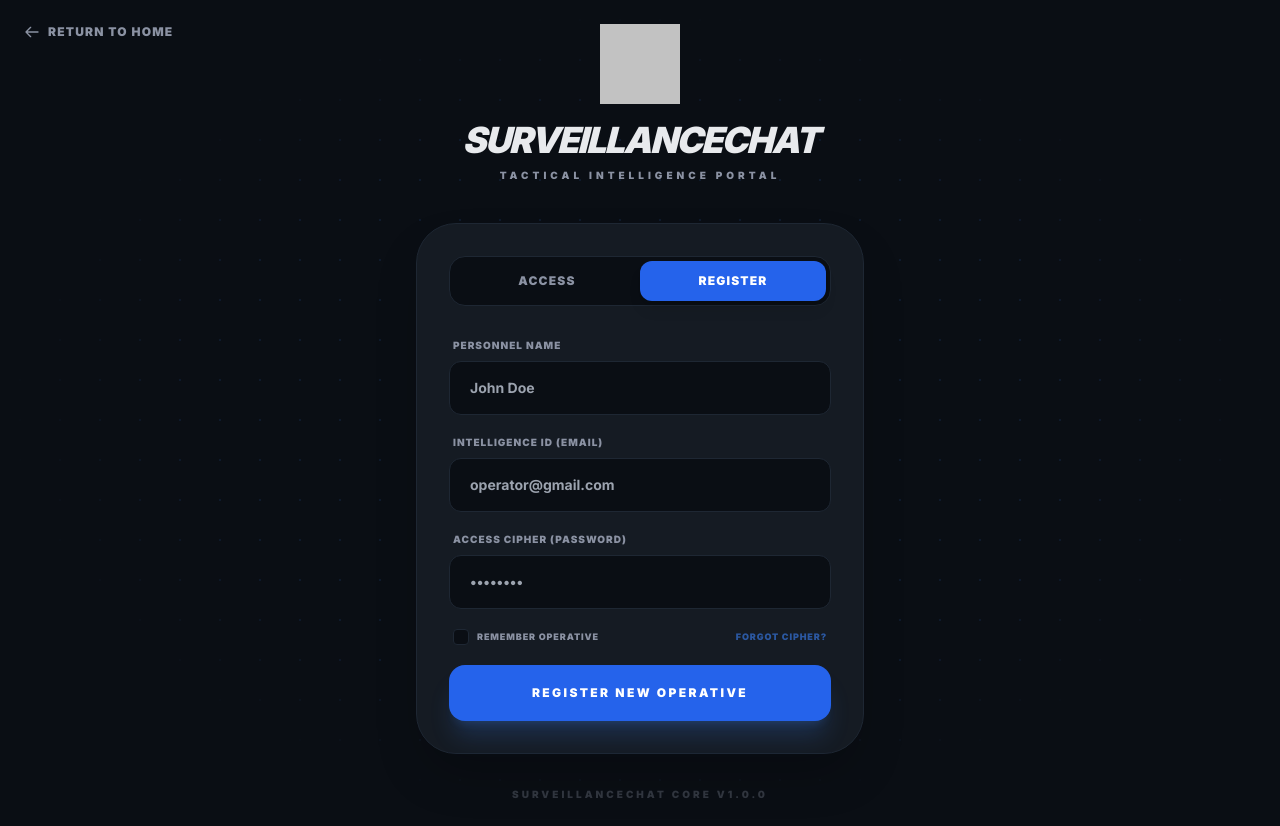
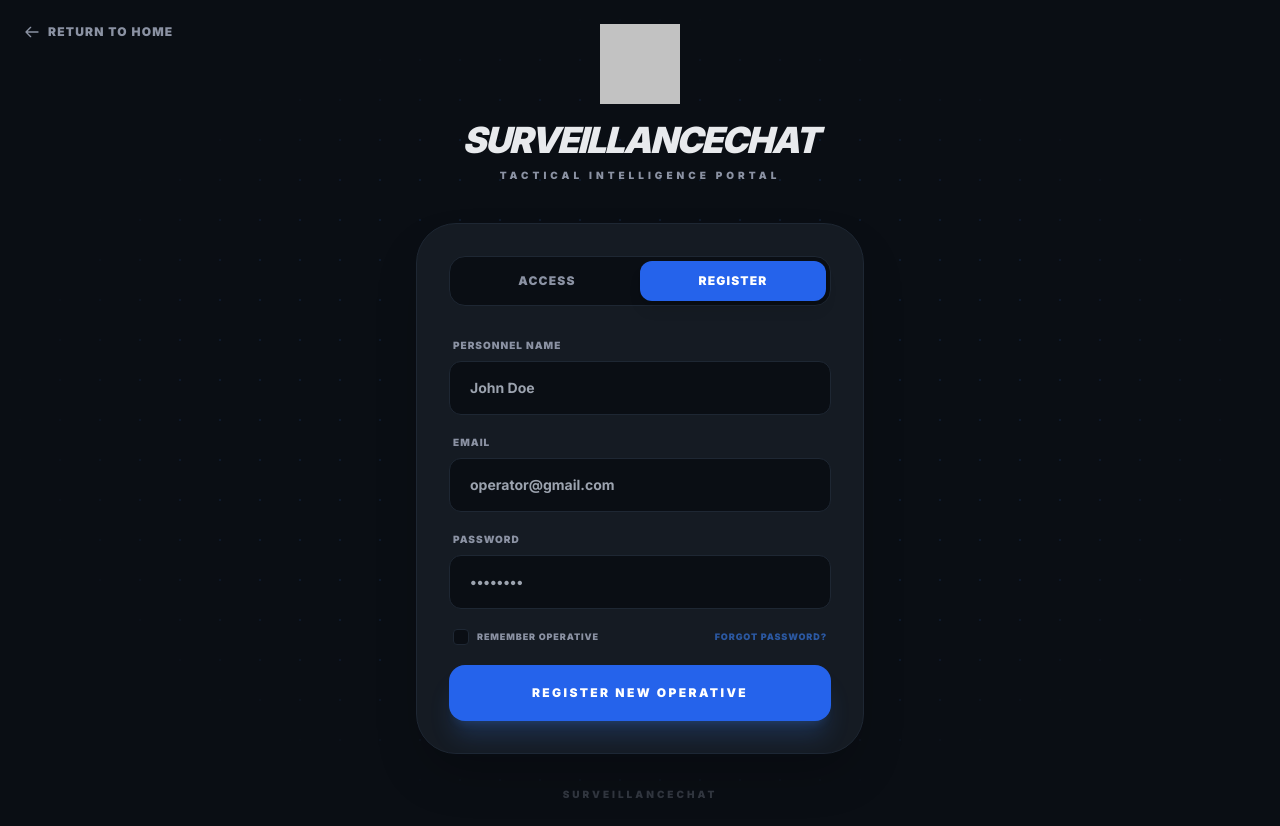
Before and after one commit to aleeyuwada01/surveilance.chat, a React (Vite) app: page / in a window 1280 px wide. Both pictures are taken after typing "Sample", "name@example.com", "Sample" into the empty fields and a click on the button "CREATE ACCOUNT". Built offline with nearby package versions, Linux system fonts and the light colour scheme; grey boxes are pictures that could not be loaded.

Commit message:
Refine Auth Screen: Simplify labels and footer

```diff
--- a/components/AuthScreen.tsx
+++ b/components/AuthScreen.tsx
@@ -119,7 +119,7 @@ const AuthScreen: React.FC<AuthScreenProps> = ({ onAuthSuccess, initialLoginStat
             )}
 
             <div>
-              <label className="block text-[9px] md:text-[10px] font-black uppercase tracking-widest text-secondary mb-2 ml-1">Intelligence ID (Email)</label>
+              <label className="block text-[9px] md:text-[10px] font-black uppercase tracking-widest text-secondary mb-2 ml-1">Email</label>
               <input
                 type="email"
                 value={email}
@@ -131,7 +131,7 @@ const AuthScreen: React.FC<AuthScreenProps> = ({ onAuthSuccess, initialLoginStat
             </div>
 
             <div>
-              <label className="block text-[9px] md:text-[10px] font-black uppercase tracking-widest text-secondary mb-2 ml-1">Access Cipher (Password)</label>
+              <label className="block text-[9px] md:text-[10px] font-black uppercase tracking-widest text-secondary mb-2 ml-1">Password</label>
               <input
                 type="password"
                 value={password}
@@ -157,7 +157,7 @@ const AuthScreen: React.FC<AuthScreenProps> = ({ onAuthSuccess, initialLoginStat
                 </div>
                 <span className="text-[9px] font-black uppercase tracking-widest text-secondary group-hover:text-primary transition-colors select-none">Remember Operative</span>
               </label>
-              <button type="button" className="text-[9px] font-black uppercase tracking-widest text-blue-500/60 hover:text-blue-500 transition-colors">Forgot Cipher?</button>
+              <button type="button" className="text-[9px] font-black uppercase tracking-widest text-blue-500/60 hover:text-blue-500 transition-colors">Forgot Password?</button>
             </div>
 
             {error && (
@@ -182,7 +182,7 @@ const AuthScreen: React.FC<AuthScreenProps> = ({ onAuthSuccess, initialLoginStat
 
         <div className="mt-8 text-center space-y-1">
           <p className="text-[9px] md:text-[10px] text-secondary font-black uppercase tracking-[0.3em] opacity-30 px-4 leading-relaxed">
-            SurveillanceChat Core v1.0.0
+            SurveillanceChat
           </p>
         </div>
       </div>
```
